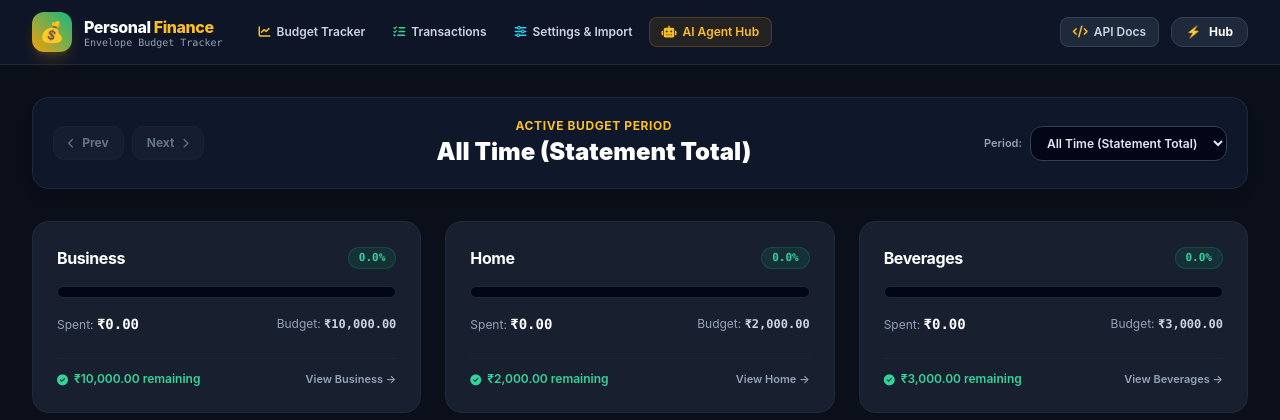
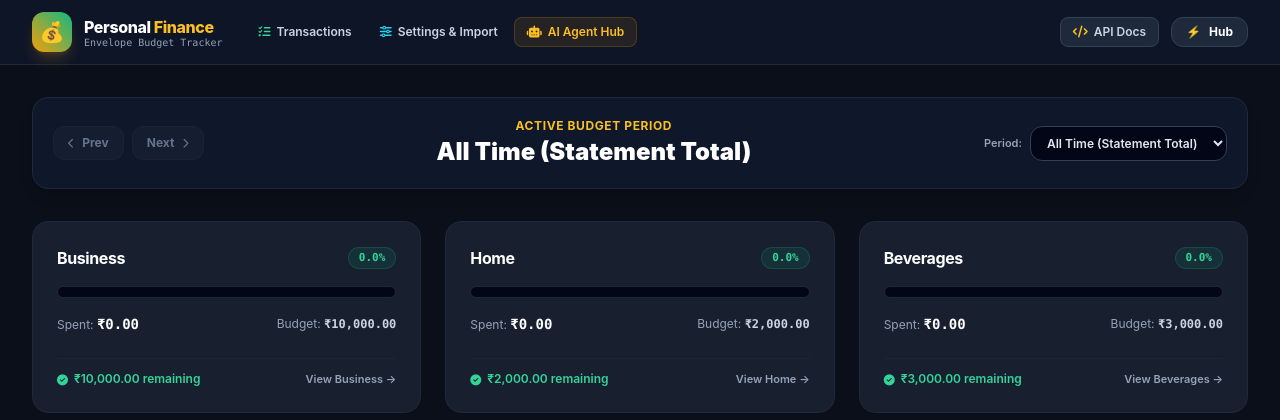
Before and after one commit to pannet1/fastapi-apps, a FastAPI app: page / in a window 1280 px wide. Shown: the top 420 px of the page. Run offline with FastAPI, Linux system fonts and the light colour scheme; data that the repository does not hold is empty; some libraries are stand-ins or nearby versions.

Commit message:
fix(personal-finance): remove redundant Budget Tracker nav link

```diff
--- a/apps/personal-finance/src/templates/base.html
+++ b/apps/personal-finance/src/templates/base.html
@@ -42,9 +42,6 @@
 
                     <!-- Nav Tabs -->
                     <nav class="hidden md:flex items-center gap-1">
-                        <a href="/" class="px-3 py-1.5 rounded-lg text-xs font-semibold text-slate-300 hover:text-white hover:bg-slate-800/80 transition flex items-center gap-1.5">
-                            <i class="fa-solid fa-chart-line text-amber-400 text-xs"></i> Budget Tracker
-                        </a>
                         <a href="/transactions" class="px-3 py-1.5 rounded-lg text-xs font-semibold text-slate-300 hover:text-white hover:bg-slate-800/80 transition flex items-center gap-1.5">
                             <i class="fa-solid fa-list-check text-emerald-400 text-xs"></i> Transactions
                         </a>
```
